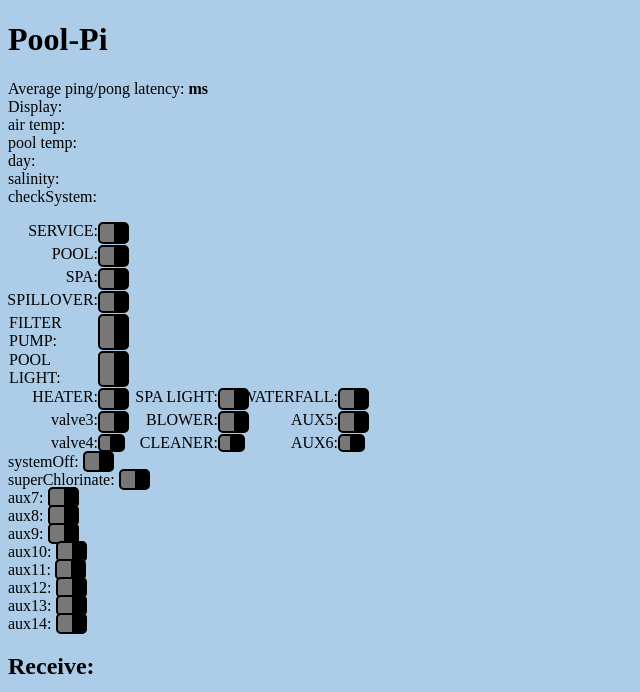
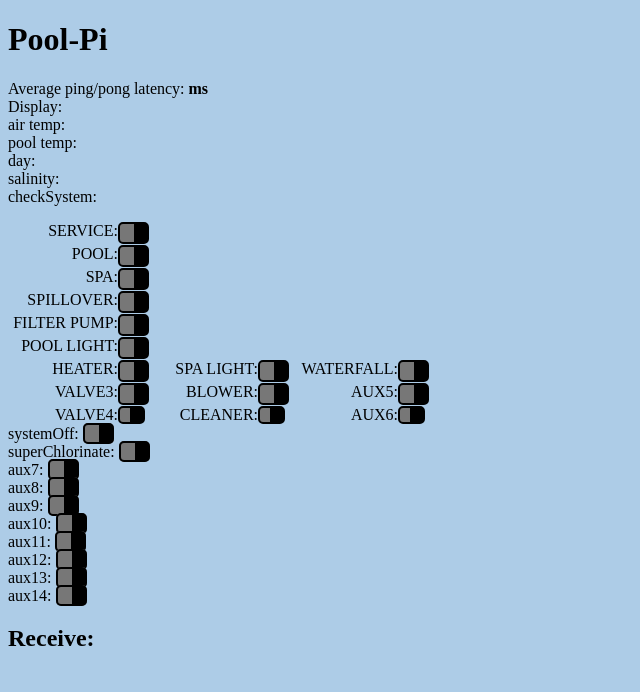
Before and after one commit to ChaseDurand/Pool-Pi, a Flask app: page / in a window 1280 px wide. Shown: the top 692 px of the page, without its empty margins (0-640 px from the left). Run offline with Flask 2, Linux system fonts and the light colour scheme; some libraries are stand-ins or nearby versions.

Commit message:
Fixed css and valve names.

```diff
--- a/pool-pi/static/styles.css
+++ b/pool-pi/static/styles.css
@@ -27,6 +27,6 @@ switch.toggler.off {
 
 .switch {
   display: flex;
-  width: 120px;
+  width: 140px;
   justify-content: flex-end;
 }
--- a/pool-pi/templates/index.html
+++ b/pool-pi/templates/index.html
@@ -176,7 +176,7 @@
         </div>
     </div>
     <div class="switch-row-container">
-        <div class="switch">valve3: <switch id="valve3" href="#" class="toggler off">&nbsp;</switch>
+        <div class="switch">VALVE3: <switch id="valve3" href="#" class="toggler off">&nbsp;</switch>
         </div>
         <div class="switch">BLOWER: <switch id="aux2" href="#" class="toggler off">&nbsp;</switch>
         </div>
@@ -185,7 +185,7 @@
     </div>
     <!-- TODO fix size issue -->
     <div class="switch-row-container">
-        <div class="switch">valve4: <switch id="valve4" href="#" class="toggler off"></switch>&nbsp;</switch>
+        <div class="switch">VALVE4: <switch id="valve4" href="#" class="toggler off"></switch>&nbsp;</switch>
         </div>
         <div class="switch">CLEANER: <switch id="aux3" href="#" class="toggler off"></switch>&nbsp;</switch>
         </div>
```
